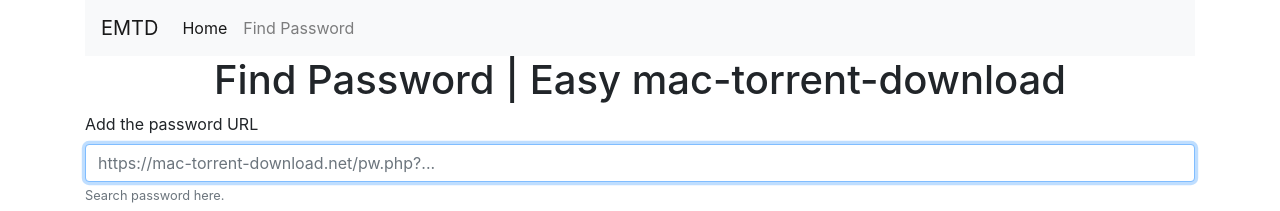
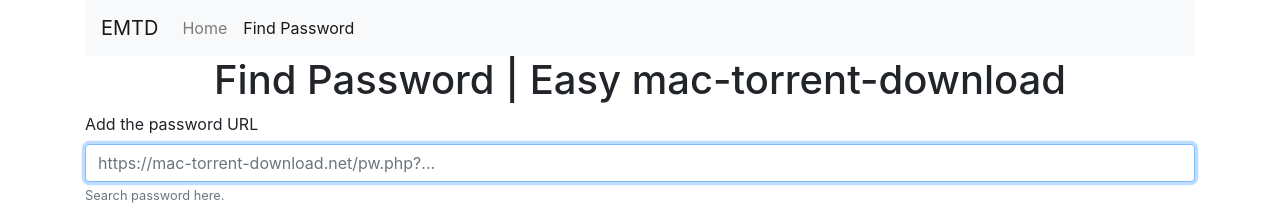
Before and after one commit to wploey/easy-mac-torrent-download, a Jekyll site: the page built from find-password.md, in a window 1280 px wide. Shown: the top 211 px of the page. Built offline with Jekyll 4.4.1, drawn with Linux system fonts in a browser that asks for light colours; comment, search, counter and statistics services are not loaded.

Commit message:
Improve the way the various links are built

```diff
--- a/_config.yml
+++ b/_config.yml
@@ -21,14 +21,17 @@ description: >- # this means to ignore newlines until "baseurl:"
   Google search results) and in your feed.xml site description.
 baseurl: "" # the subpath of your site, e.g. /blog
 url: "" # the base hostname & protocol for your site, e.g. http://example.com
-twitter_username: jekyllrb
-github_username:  jekyll
 
 # Build settings
 markdown: kramdown
-#theme: minima
 plugins:
   - jekyll-feed
+
+pages_list:
+  - name: Home
+    url: /
+  - name: Find Password
+    url: /find-password
 
 # Exclude from processing.
 # The following items will not be processed, by default. Create a custom list
--- a/_includes/nav.html
+++ b/_includes/nav.html
@@ -1,16 +1,15 @@
 <nav class="navbar navbar-expand-lg navbar-light bg-light">
-    <a class="navbar-brand" href="#">EMTD</a>
+    <a class="navbar-brand" href="./">EMTD</a>
     <button class="navbar-toggler" type="button" data-toggle="collapse" data-target="#navbarNav" aria-controls="navbarNav" aria-expanded="false" aria-label="Toggle navigation">
       <span class="navbar-toggler-icon"></span>
     </button>
     <div class="collapse navbar-collapse" id="navbarNav">
       <ul class="navbar-nav">
-        <li class="nav-item active">
-          <a class="nav-link" href="/">Home <span class="sr-only">(current)</span></a>
-        </li>
-        <li class="nav-item">
-          <a class="nav-link" href="/find-password">Find Password</a>
-        </li>
+        {% for p in site.pages_list %}
+          <li class="nav-item {% if page.title == p.name %}active{% endif %}">
+            <a class="nav-link" href="{{ p.url }}">{{ p.name }} {% if page.title == p.name %}<span class="sr-only">(current)</span>{% endif %}</a>
+          </li>
+        {% endfor %}
       </ul>
     </div>
 </nav>
```
